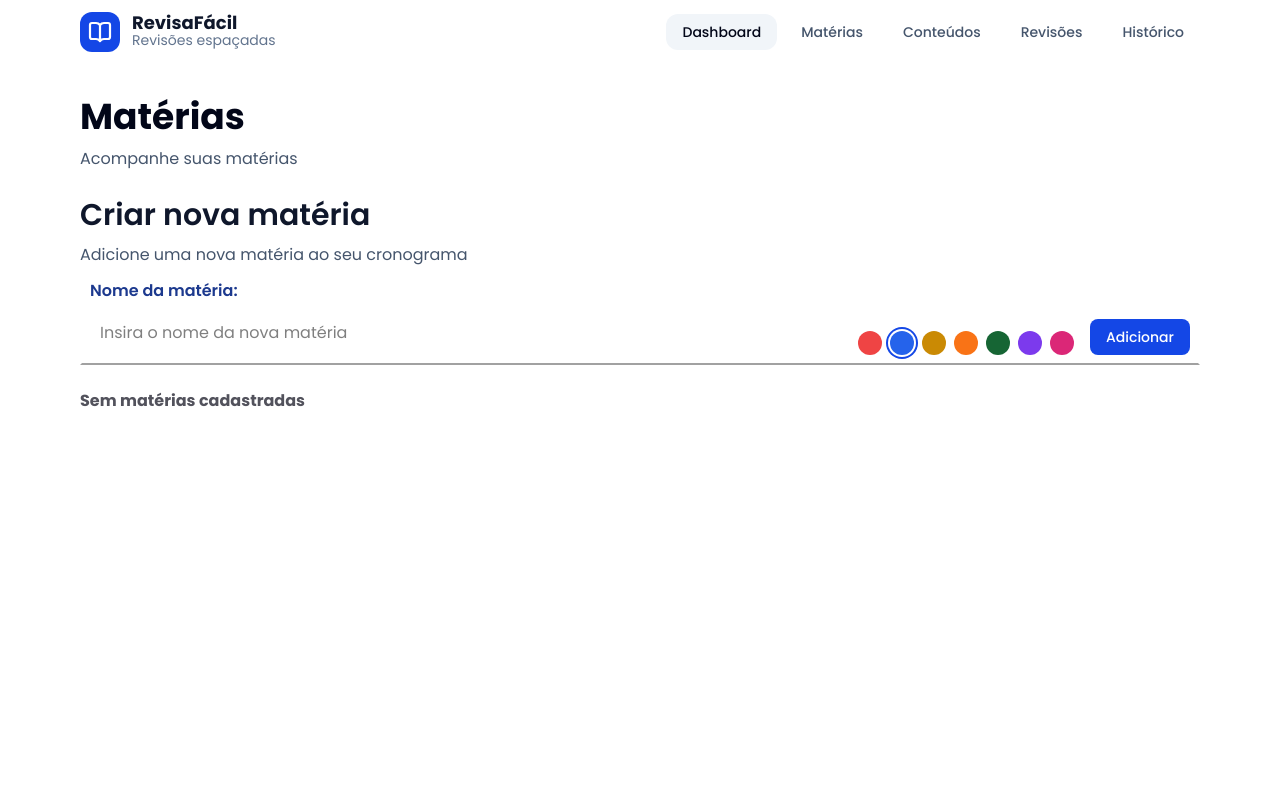
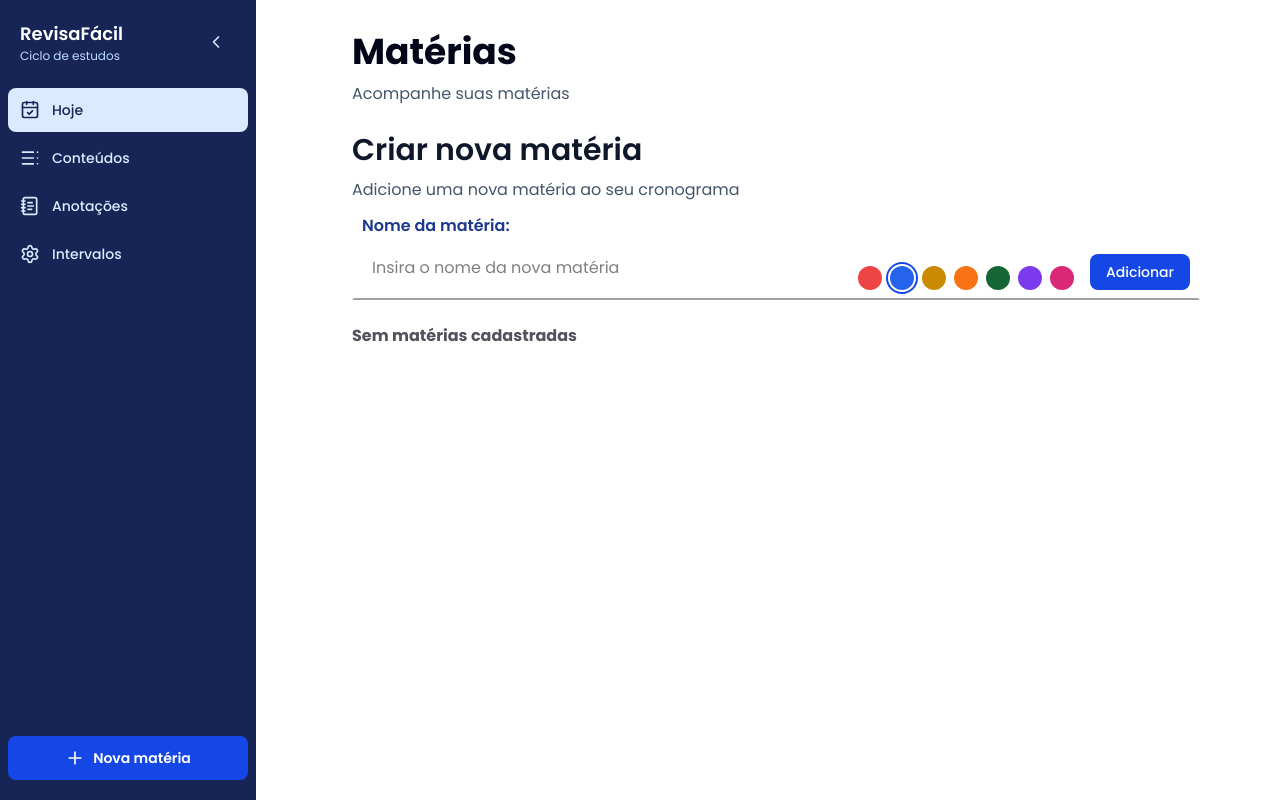
Before and after one commit to andersoncruzdev/revisa-facil, a React (Vite) app: page /classrooms in a window 1280 px wide. Built offline with nearby package versions, Linux system fonts and the light colour scheme.

Commit message:
feat: criando SideBar #12

```diff
--- a/src/features/Dashboard/components/Revisions.tsx
+++ /dev/null
@@ -1,25 +0,0 @@
-import Info from "@shared/components/Info";
-import { ReactNode } from "react";
-
-interface RevisionsProps {
-  readonly items: [{
-    name: string,
-    icon: ReactNode,
-    quantity: number
-  }];
-}
-
-export default function Revisions({ items }: RevisionsProps) {
-  return (
-    <ul
-      aria-label="Resumo de revisões"
-      className="grid gap-4 sm:grid-cols-2 lg:grid-cols-4"
-    >
-      {items.map((item) => (
-        <li key={item.name}>
-          <Info name={item.name} icon={item.icon} quantity={item.quantity} />
-        </li>
-      ))}
-    </ul>
-  );
-}
--- a/src/features/Dashboard/components/TodayTask.tsx
+++ /dev/null
@@ -1,44 +0,0 @@
-import ClassContentStudy from "@shared/components/ClassContentStudy";
-import Title from "@shared/components/Title";
-import type { Classroom, ContentRevision } from "@types-app/study";
-
-interface TodayTaskItem {
-  readonly materia: Classroom;
-  readonly conteudo: ContentRevision;
-}
-
-interface TodayTaskProps {
-  readonly items: readonly TodayTaskItem[];
-  readonly onCompleteRevision: (item: TodayTaskItem) => void;
-}
-
-export default function TodayTask({
-  items,
-  onCompleteRevision,
-}: TodayTaskProps) {
-  return (
-    <section aria-label="Revisões de hoje" className="flex flex-col gap-4">
-      <Title
-        typeTitle="h2"
-        title="Para revisar hoje"
-        subTitle="Marque como concluída ao terminar"
-      />
-
-      {items.length > 0 ? (
-        <ul className="flex flex-col gap-3">
-          {items.map((item) => (
-            <li key={`${item.materia.id}-${item.conteudo.id}`}>
-              <ClassContentStudy
-                materia={item.materia}
-                conteudo={item.conteudo}
-                concluir={() => onCompleteRevision(item)}
-              />
-            </li>
-          ))}
-        </ul>
-      ) : (
-        <p className="text-sm text-slate-600">Nenhuma revisão para hoje.</p>
-      )}
-    </section>
-  );
-}
--- /dev/null
+++ b/src/features/content/index.tsx
@@ -0,0 +1,10 @@
+export default function ContentPage() {
+  return (
+    <section aria-labelledby="content-title">
+      <h1 id="content-title" className="text-3xl font-bold text-slate-950">
+        Conteúdos
+      </h1>
+      <p className="mt-2 text-slate-600">Página em construção.</p>
+    </section>
+  );
+}
--- /dev/null
+++ b/src/features/home/index.tsx
@@ -0,0 +1,10 @@
+export default function HomePage() {
+  return (
+    <section aria-labelledby="home-title">
+      <h1 id="home-title" className="text-3xl font-bold text-slate-950">
+        Hoje
+      </h1>
+      <p className="mt-2 text-slate-600">Página em construção.</p>
+    </section>
+  );
+}
--- /dev/null
+++ b/src/features/intervalos/index.tsx
@@ -0,0 +1,10 @@
+export default function IntervalsPage() {
+  return (
+    <section aria-labelledby="intervals-title">
+      <h1 id="intervals-title" className="text-3xl font-bold text-slate-950">
+        Intervalos
+      </h1>
+      <p className="mt-2 text-slate-600">Página em construção.</p>
+    </section>
+  );
+}
--- /dev/null
+++ b/src/features/notes/index.tsx
@@ -0,0 +1,10 @@
+export default function NotesPage() {
+  return (
+    <section aria-labelledby="notes-title">
+      <h1 id="notes-title" className="text-3xl font-bold text-slate-950">
+        Anotações
+      </h1>
+      <p className="mt-2 text-slate-600">Página em construção.</p>
+    </section>
+  );
+}
--- a/src/pages/Root.tsx
+++ b/src/pages/Root.tsx
@@ -1,13 +1,26 @@
 import { Outlet } from "react-router-dom";
-import HeaderComponent from "@shared/components/Header";
+import { CalendarCheck, NotebookText, Settings, TableOfContents } from "lucide-react";
+import SideBar from "@shared/design-system/SideBar";
+import { SideBarProvider } from "@shared/providers/SideBarProvider";
 
 export default function RootPage() {
+  const options = [
+    {name: "Hoje", href: "/", icon: CalendarCheck},
+    {name: "Conteúdos", href: "/content", icon: TableOfContents},
+    {name: "Anotações", href: "/notes", icon: NotebookText},
+    {name: "Intervalos", href: "/intervalos", icon: Settings}
+  ]
+
+  const openClassroom = () => {
+    console.log("fui clicado");
+  }
+
   return (
-    <>
-      <HeaderComponent />
-      <main className="mx-auto max-w-6xl px-4 py-8">
+    <SideBarProvider>
+      <SideBar options={options} action={openClassroom}/>
+      <main className="mx-auto max-w-6xl px-4 py-8 pb-28 transition-[padding] duration-300 motion-reduce:transition-none md:pb-8 md:pl-72 peer-data-[expanded=false]:md:pl-28">
         <Outlet />
       </main>
-    </>
+    </SideBarProvider>
   );
 }
--- /dev/null
+++ b/src/shared/design-system/SideBar.tsx
@@ -0,0 +1,84 @@
+import type { ComponentProps, ElementType } from "react";
+import { ChevronLeft, ChevronRight, Plus } from "lucide-react";
+import { Link } from "react-router-dom";
+import { useSideBar } from "@hooks/useSideBar";
+
+interface SideBarProps extends Readonly<ComponentProps<"aside">> {
+  readonly options: Array<{
+    name: string;
+    href: string;
+    icon: ElementType;
+  }>;
+  readonly action: () => void;
+}
+
+export default function SideBar({ options, action, className = "", ...props }: SideBarProps) {
+  const { activeHref, expanded, setActiveHref, toggleExpanded } = useSideBar();
+
+  return (
+    <aside
+      data-expanded={expanded}
+      className={`peer fixed inset-x-0 bottom-0 z-40 flex min-h-20 items-center bg-blue-950 px-2 py-2 text-blue-50 shadow-[0_-4px_8px_rgba(15,23,42,0.18)] transition-[width] duration-300 motion-reduce:transition-none md:inset-y-0 md:left-0 md:right-auto md:min-h-0 md:flex-col md:items-stretch md:justify-between md:py-5 md:shadow-none ${
+        expanded ? "md:w-64" : "md:w-20"
+      } ${className}`}
+      {...props}
+    >
+      <div className="hidden items-center justify-between gap-3 px-3 md:flex">
+        <div className={`min-w-0 ${expanded ? "block" : "hidden"}`}>
+          <p className="truncate text-lg font-semibold text-white">RevisaFácil</p>
+          <p className="truncate text-xs text-blue-200">Ciclo de estudos</p>
+        </div>
+
+        <button
+          type="button"
+          aria-label={expanded ? "Recolher menu" : "Expandir menu"}
+          aria-expanded={expanded}
+          onClick={toggleExpanded}
+          className="ml-auto grid h-10 w-10 shrink-0 place-items-center rounded-lg text-blue-100 transition-colors hover:bg-blue-900 focus-visible:outline-none focus-visible:ring-2 focus-visible:ring-blue-200 motion-reduce:transition-none"
+        >
+          {expanded ? (
+            <ChevronLeft className="h-5 w-5" aria-hidden="true" />
+          ) : (
+            <ChevronRight className="h-5 w-5" aria-hidden="true" />
+          )}
+        </button>
+      </div>
+
+      <nav
+        aria-label="Navegação principal"
+        className="flex min-w-0 flex-1 items-stretch gap-1 overflow-x-auto md:my-6 md:flex-col md:overflow-visible"
+      >
+        {options.map((option) => (
+          <Link
+            key={option.name}
+            to={option.href}
+            aria-current={activeHref === option.href ? "page" : undefined}
+            aria-label={option.name}
+            title={!expanded ? option.name : undefined}
+            onClick={() => setActiveHref(option.href)}
+            className={`flex min-w-16 flex-1 flex-col items-center justify-center gap-1 rounded-lg px-2 py-2 text-[0.6875rem] font-medium transition-colors focus-visible:outline-none focus-visible:ring-2 focus-visible:ring-blue-200 motion-reduce:transition-none md:min-w-0 md:flex-none md:flex-row md:justify-start md:gap-3 md:px-3 md:py-3 md:text-sm ${
+              activeHref === option.href
+                ? "bg-blue-100 text-blue-950"
+                : "text-blue-100 hover:bg-blue-900 hover:text-white"
+            }`}
+          >
+            <option.icon className="h-5 w-5 shrink-0" aria-hidden="true" />
+            <span className={expanded ? "md:block" : "md:hidden"}>
+              {option.name}
+            </span>
+          </Link>
+        ))}
+      </nav>
+
+      <button
+        type="button"
+        aria-label="Adicionar nova matéria"
+        onClick={action}
+        className="ml-1 flex min-w-16 flex-col items-center justify-center gap-1 rounded-lg bg-blue-700 px-2 py-2 text-[0.6875rem] font-semibold text-white transition-colors hover:bg-blue-600 focus-visible:outline-none focus-visible:ring-2 focus-visible:ring-blue-200 motion-reduce:transition-none md:ml-0 md:min-w-0 md:flex-row md:gap-2 md:px-3 md:py-3 md:text-sm"
+      >
+        <Plus className="h-5 w-5 shrink-0" aria-hidden="true" />
+        <span className={expanded ? "md:block" : "md:hidden"}>Nova matéria</span>
+      </button>
+    </aside>
+  );
+}
```
